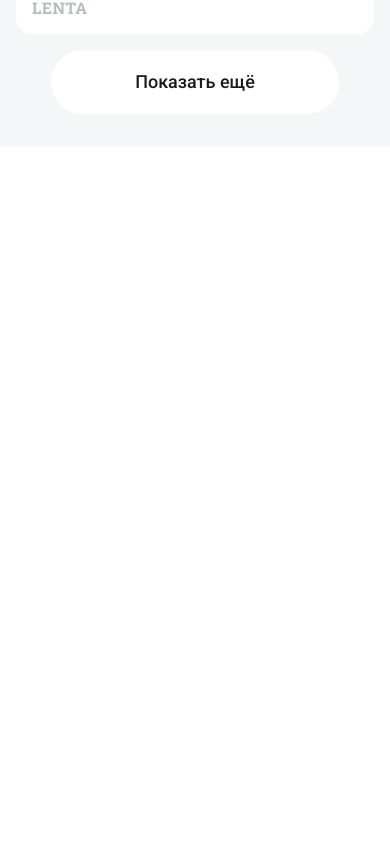
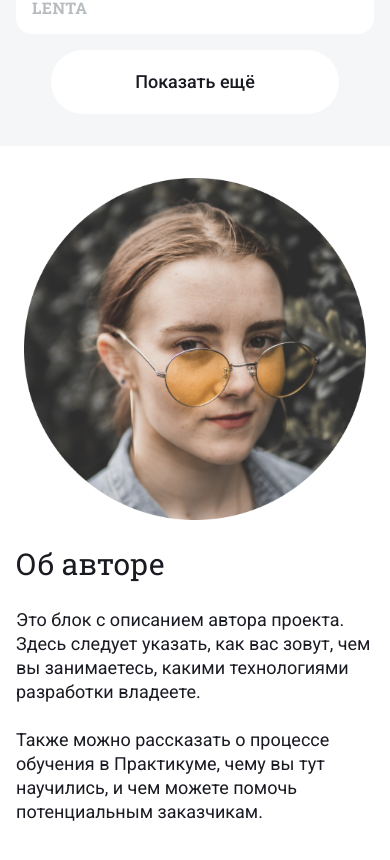
Before and after one commit to Comediant24/news-explorer-frontend, a React (Create React App) app: page / in a window 390 px wide. Shown: the part 1932-2792 px from the top of the page. Before the commit the page ends 2078 px from the top, so only its background shows below. Built offline with nearby package versions, Linux system fonts and the light colour scheme.

Commit message:
feat: создать компонент About

```diff
--- /dev/null
+++ b/src/components/About/About.css
@@ -0,0 +1,76 @@
+.about__container {
+  max-width: 1440px;
+  margin: 0 auto;
+  padding: 80px 104px;
+  box-sizing: border-box;
+  display: flex;
+  justify-content: space-between;
+  gap: 56px;
+}
+
+.about__image {
+  object-fit: contain;
+  width: 464px;
+}
+
+.about__wrapper {
+  margin-top: 51px;
+  display: flex;
+  flex-direction: column;
+  gap: 24px;
+}
+
+.about__tite {
+  font-family: Roboto Slab;
+  font-style: normal;
+  font-weight: normal;
+  font-size: 40px;
+  line-height: 46px;
+  color: #1a1b22;
+  margin: 0;
+}
+
+.about__description {
+  font-family: Roboto;
+  font-style: normal;
+  font-weight: normal;
+  font-size: 18px;
+  line-height: 24px;
+  color: #1a1b22;
+  margin: 0;
+}
+
+@media screen and (max-width: 1000px) {
+  .about__image {
+    width: 232px;
+  }
+}
+
+@media screen and (max-width: 900px) {
+  .about__container {
+    padding: 40px 40px 61px;
+    gap: 32px;
+  }
+
+  .about__wrapper {
+    margin-top: 0;
+  }
+
+  .about__tite {
+    font-size: 30px;
+    line-height: 40px;
+  }
+}
+
+@media screen and (max-width: 550px) {
+  .about__image {
+    width: 100%;
+    padding: 0 8px;
+    box-sizing: border-box;
+  }
+  .about__container {
+    flex-direction: column;
+    padding: 32px 16px 80px;
+    gap: 24px;
+  }
+}
--- /dev/null
+++ b/src/components/About/About.js
@@ -0,0 +1,28 @@
+import React from 'react';
+import './About.css';
+import author from '../../images/author.png';
+const About = () => {
+  return (
+    <section className="about">
+      <div className="about__container">
+        <img
+          className="about__image"
+          src={author}
+          alt="Фотография автора"
+        ></img>
+        <div className="about__wrapper">
+          <h4 className="about__tite">Об авторе</h4>
+          <p className="about__description">
+            Это блок с описанием автора проекта. Здесь следует указать, как вас
+            зовут, чем вы занимаетесь, какими технологиями разработки владеете.
+          </p>
+          <p className="about__description">
+            Также можно рассказать о процессе обучения в Практикуме, чему вы тут
+            научились, и чем можете помочь потенциальным заказчикам.
+          </p>
+        </div>
+      </div>
+    </section>
+  );
+};
+export default About;
--- a/src/components/Main/Main.js
+++ b/src/components/Main/Main.js
@@ -1,4 +1,5 @@
 import React from 'react';
+import About from '../About/About';
 import NewsCardList from '../NewsCardList/NewsCardList';
 import SearchForm from '../SearchForm/SearchForm';
 
@@ -7,6 +8,7 @@ const Main = ({ location }) => {
     <main className="main">
       <SearchForm />
       <NewsCardList location={location} />
+      <About />
     </main>
   );
 };
```
Also changed, not shown: src/images/author.png (added).
